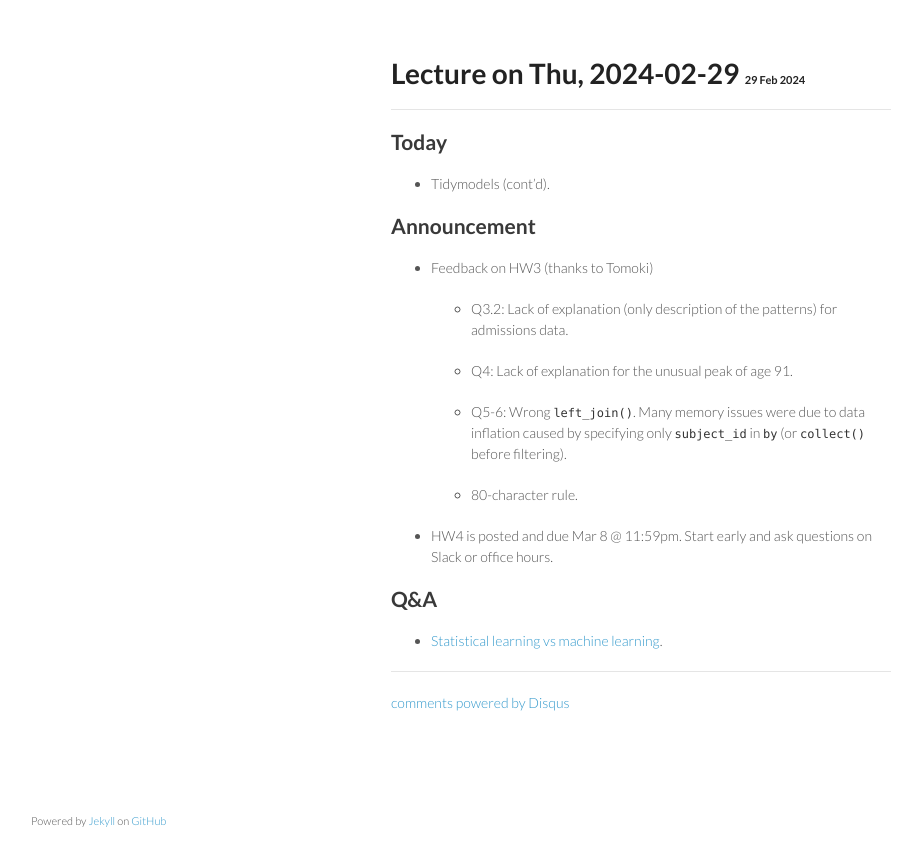
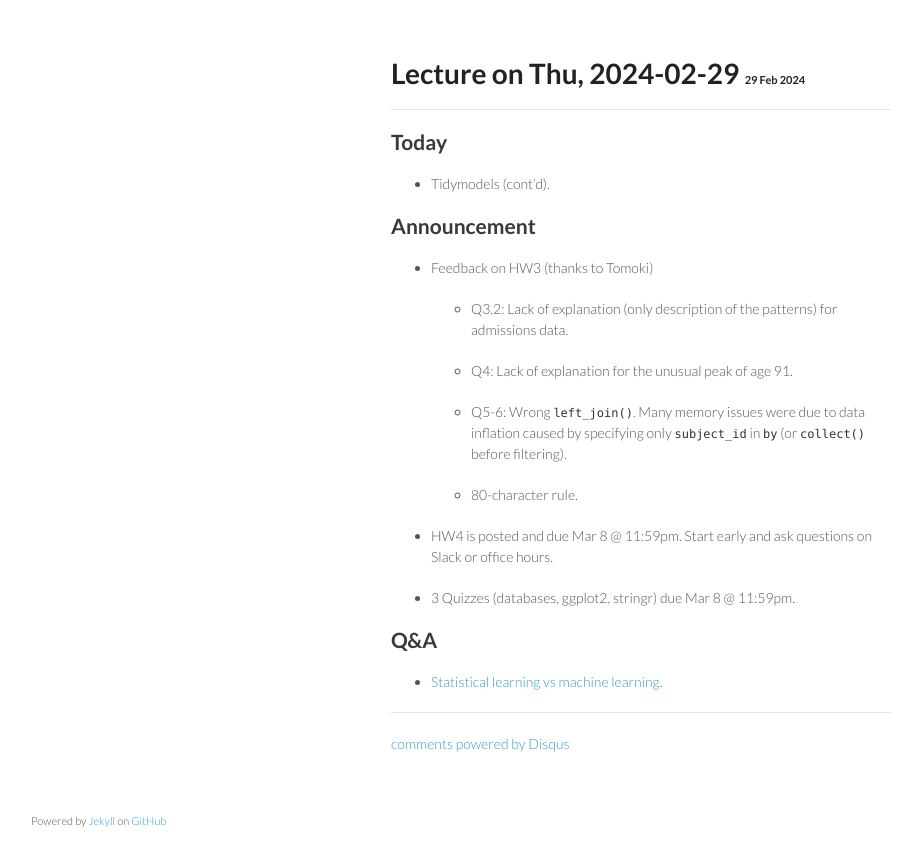
Before and after one commit to ucla-biostat-203b/2024winter, a Jekyll site: the page built from _posts/2024-02-29-lec1.md, in a window 1280 px wide. Shown: the top 866 px of the page, without its empty margins (179-1082 px from the left). Built offline with Jekyll 4.4.1, drawn with Linux system fonts in a browser that asks for light colours; comment, search, counter and statistics services are not loaded.

Commit message:
3 more quizzes

```diff
--- a/_posts/2024-02-29-lec1.md
+++ b/_posts/2024-02-29-lec1.md
@@ -22,6 +22,8 @@ category: biostat203bwinter2024lec1
 
 * HW4 is posted and due Mar 8 @ 11:59pm. Start early and ask questions on Slack or office hours.
 
+* 3 Quizzes (databases, ggplot2, stringr) due Mar 8 @ 11:59pm.
+
 ## Q&A
 
 * [Statistical learning vs machine learning](https://ucla-biostat-203b.github.io/2024winter/slides/14-statlearn/statlearn.html#statistical-learning-vs-machine-learning).
```
Also changed, not shown: _posts/2024-02-29-lec80.md (+4 -2 lines).
